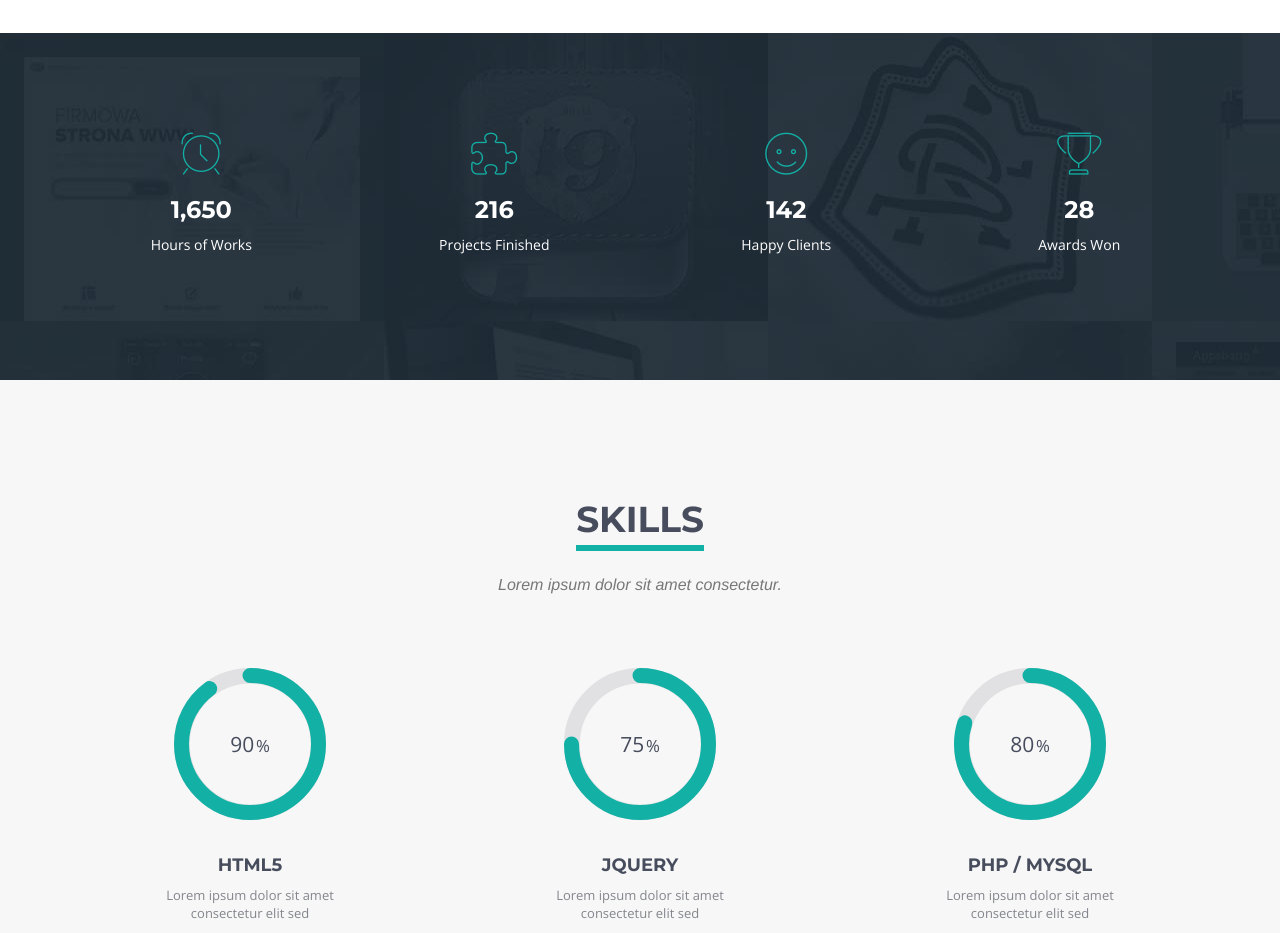
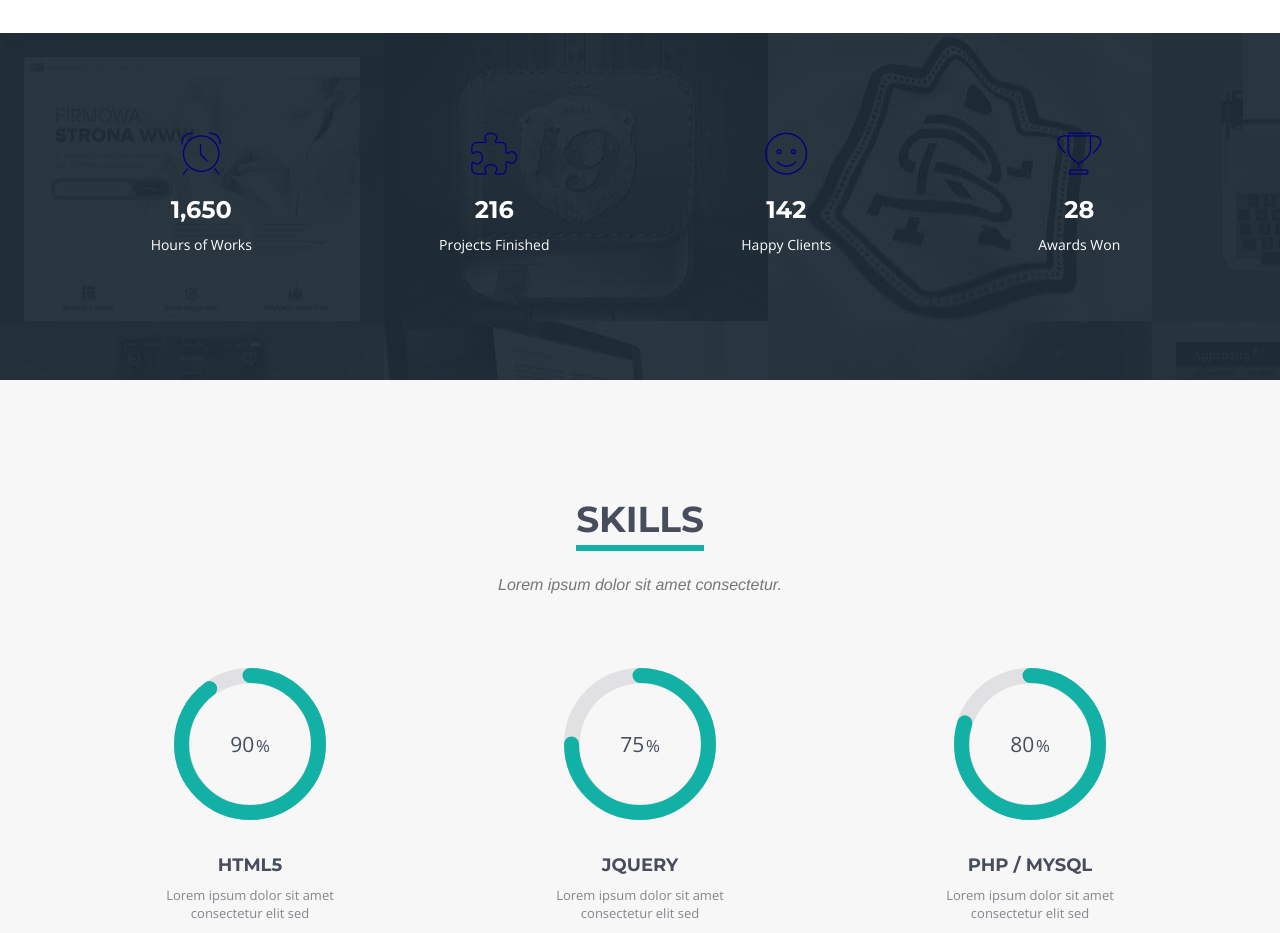
Before and after one commit to jankurej/jankurej.github.io, a plain HTML site: page index.html in a window 1280 px wide. Shown: the part 1480-2413 px from the top of the page. Drawn offline with nearby package versions, Linux system fonts and the light colour scheme; a web font is replaced by a local one.

Commit message:
Update style.css

```diff
--- a/css/style.css
+++ b/css/style.css
@@ -553,7 +553,7 @@ header .intro-text .intro-heading {
 }
 
 #status i {
-    color: #13b0a5;
+    color: #000080;
 }
 
 
```
